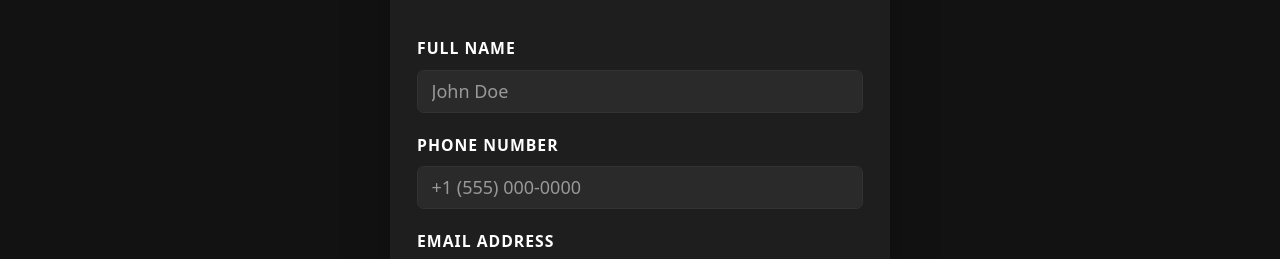
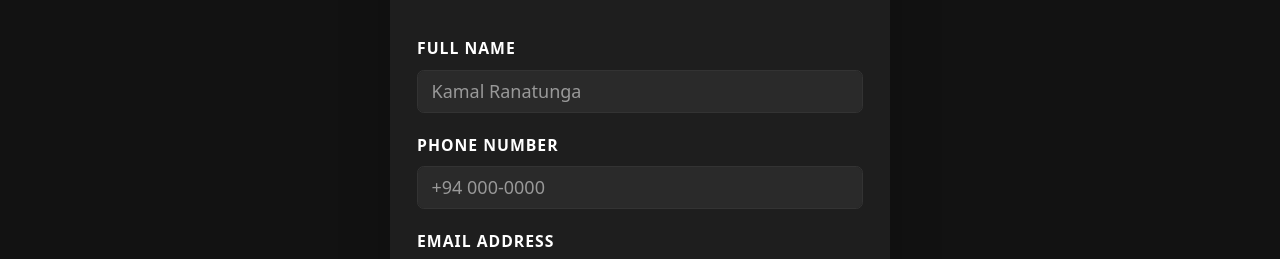
Before and after one commit to IT25100929/UQ-OOP-Group-Project, a React (Vite) app in the folder WebsiteFrontend/QU-Web-Application/: page /signup in a window 1280 px wide. Shown: the part 241-500 px from the top of the page. Built offline with nearby package versions, Linux system fonts and the light colour scheme.

Commit message:
Made further changes to the Frontend

```diff
--- a/WebsiteFrontend/QU-Web-Application/src/pages/Home.jsx
+++ b/WebsiteFrontend/QU-Web-Application/src/pages/Home.jsx
@@ -97,6 +97,9 @@ function Home() {
                     </p>
                 </div>
             </section>
+
+            {/* CUSTOM SPACER */}
+            <div style={{ height: '80px', backgroundColor: '#121212' }}></div>
 
 
 
--- a/WebsiteFrontend/QU-Web-Application/src/pages/SignUp.jsx
+++ b/WebsiteFrontend/QU-Web-Application/src/pages/SignUp.jsx
@@ -42,7 +42,7 @@ function SignUp() {
                                 type="text"
                                 className="form-control shadow-none"
                                 style={inputStyle}
-                                placeholder="John Doe"
+                                placeholder="Kamal Ranatunga"
                             />
                         </div>
 
@@ -53,7 +53,7 @@ function SignUp() {
                                 type="tel"
                                 className="form-control shadow-none"
                                 style={inputStyle}
-                                placeholder="+1 (555) 000-0000"
+                                placeholder="+94 000-0000"
                             />
                         </div>
 
```
